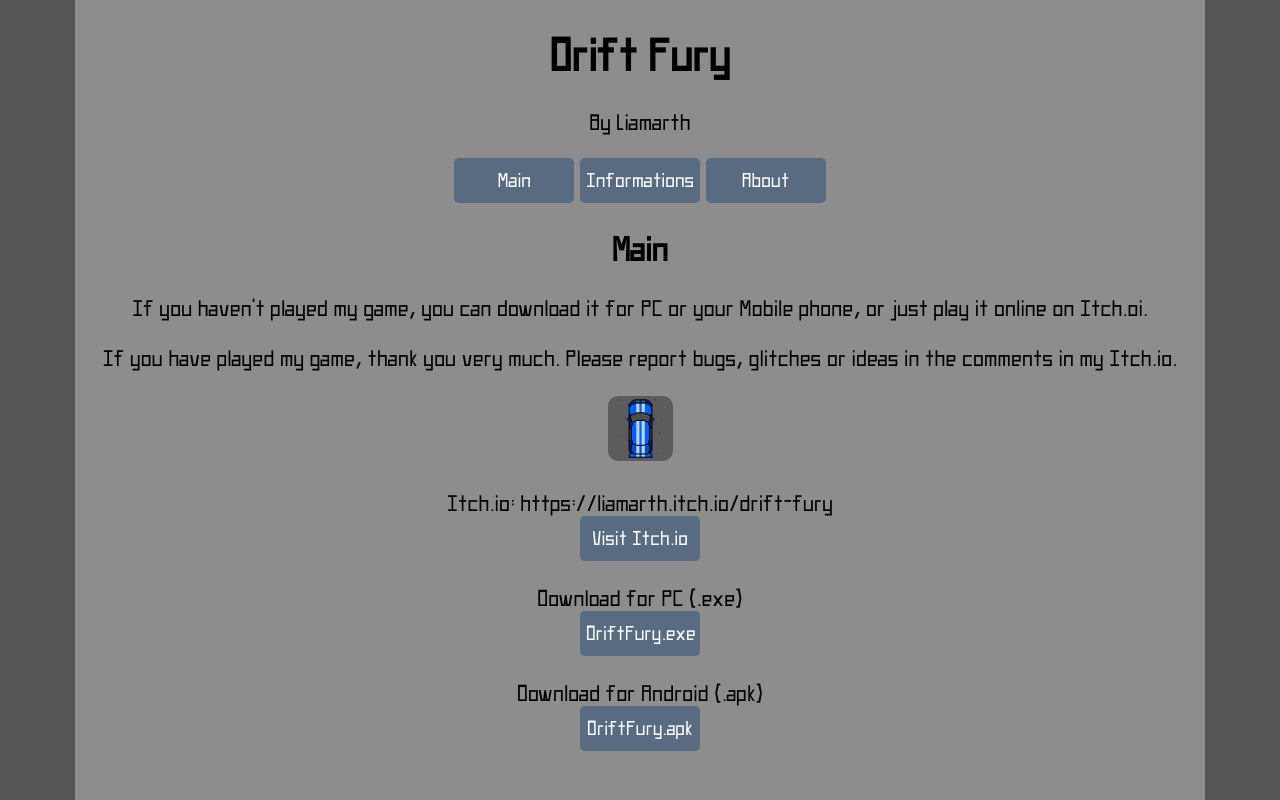
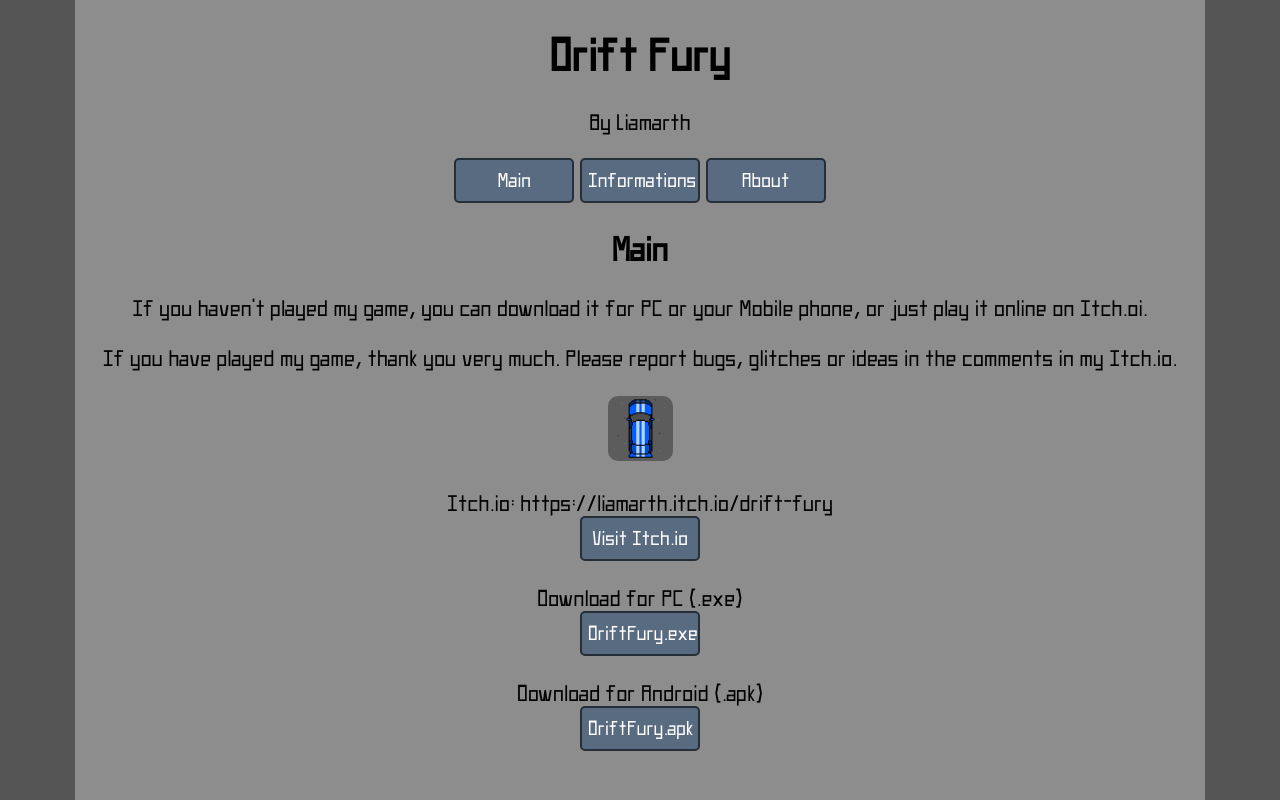
Before and after one commit to Liamarth/drift-fury, a plain HTML site: page index.html in a window 1280 px wide. Drawn offline with Linux system fonts and the light colour scheme.

Commit message:
AddButtonBorders

```diff
--- a/Style.css
+++ b/Style.css
@@ -22,6 +22,7 @@ button {
     border-radius: 5px;
     text-align: center;
     cursor: url('ButtonMousecursor.png'), auto;
+    border: 2.5px solid #262f38;
 }
 
 @media only screen and (max-width: 440px) {
```
